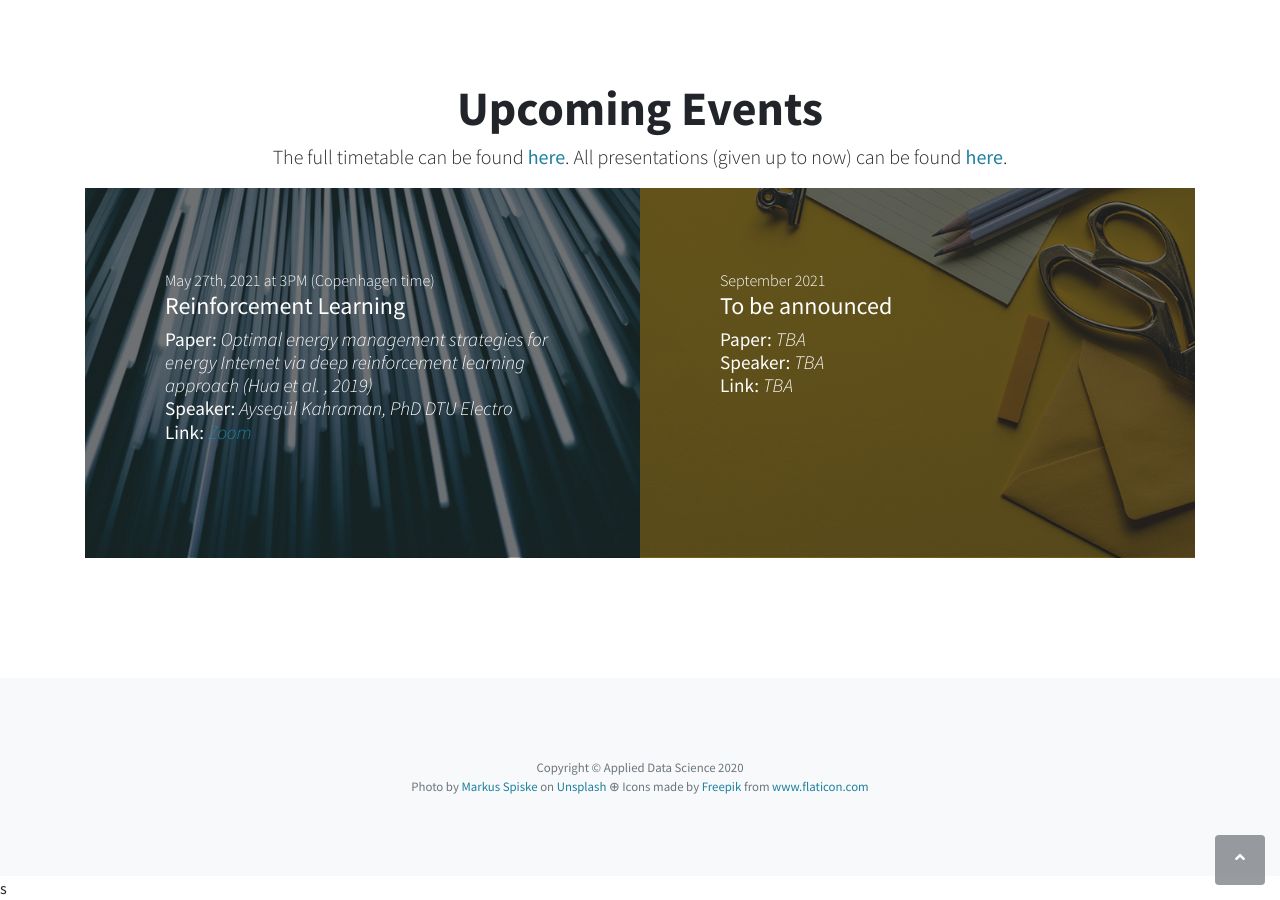
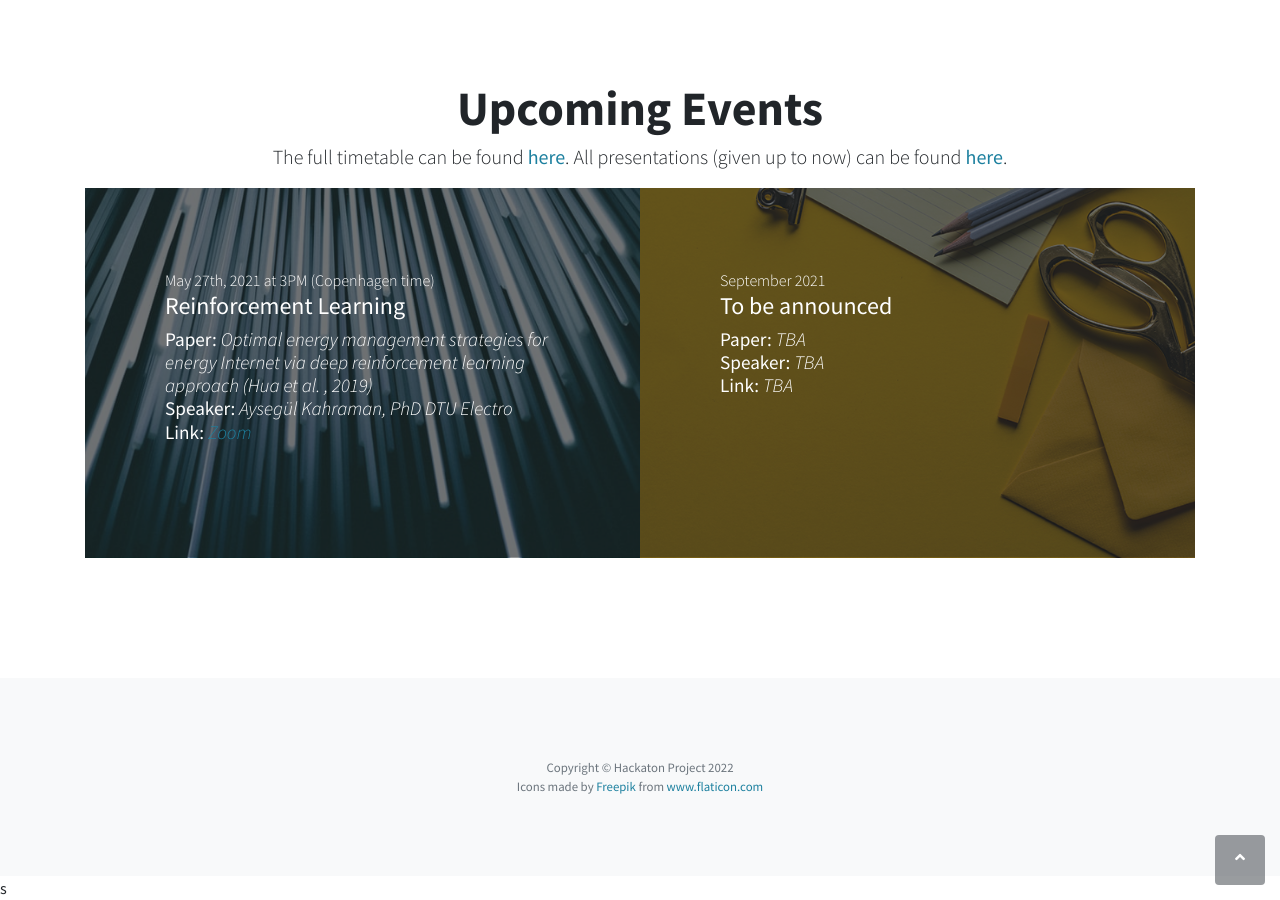
Before and after one commit to milenabaj/tinder_devops, a Jekyll site: the page index.html, which Jekyll copies as it is, in a window 1280 px wide and 900 px high, scrolled down 1534 px. Built offline with Jekyll 4.4.1, drawn with Linux system fonts in a browser that asks for light colours.

Commit message:
Update index.html

```diff
--- a/index.html
+++ b/index.html
@@ -123,9 +123,8 @@
     <!-- Footer -->
     <footer class="footer text-center bg-light">
         <div class="container">
-            <p class="text-muted small mb-0">Copyright &copy; Applied Data Science 2020</p>
+            <p class="text-muted small mb-0">Copyright &copy; Hackaton Project 2022</p>
             <p class="text-muted small mb-0">
-                Photo by <a href="https://unsplash.com/@markusspiske?utm_source=unsplash&amp;utm_medium=referral&amp;utm_content=creditCopyText" style="user-select: auto;">Markus Spiske</a> on <a href="https://unsplash.com/?utm_source=unsplash&amp;utm_medium=referral&amp;utm_content=creditCopyText" style="user-select: auto;">Unsplash</a> &oplus;
                 Icons made by <a href="https://www.freepik.com" title="Freepik">Freepik</a> from <a href="https://www.flaticon.com/" title="Flaticon">www.flaticon.com</a>
 </div>
     </footer>
```
